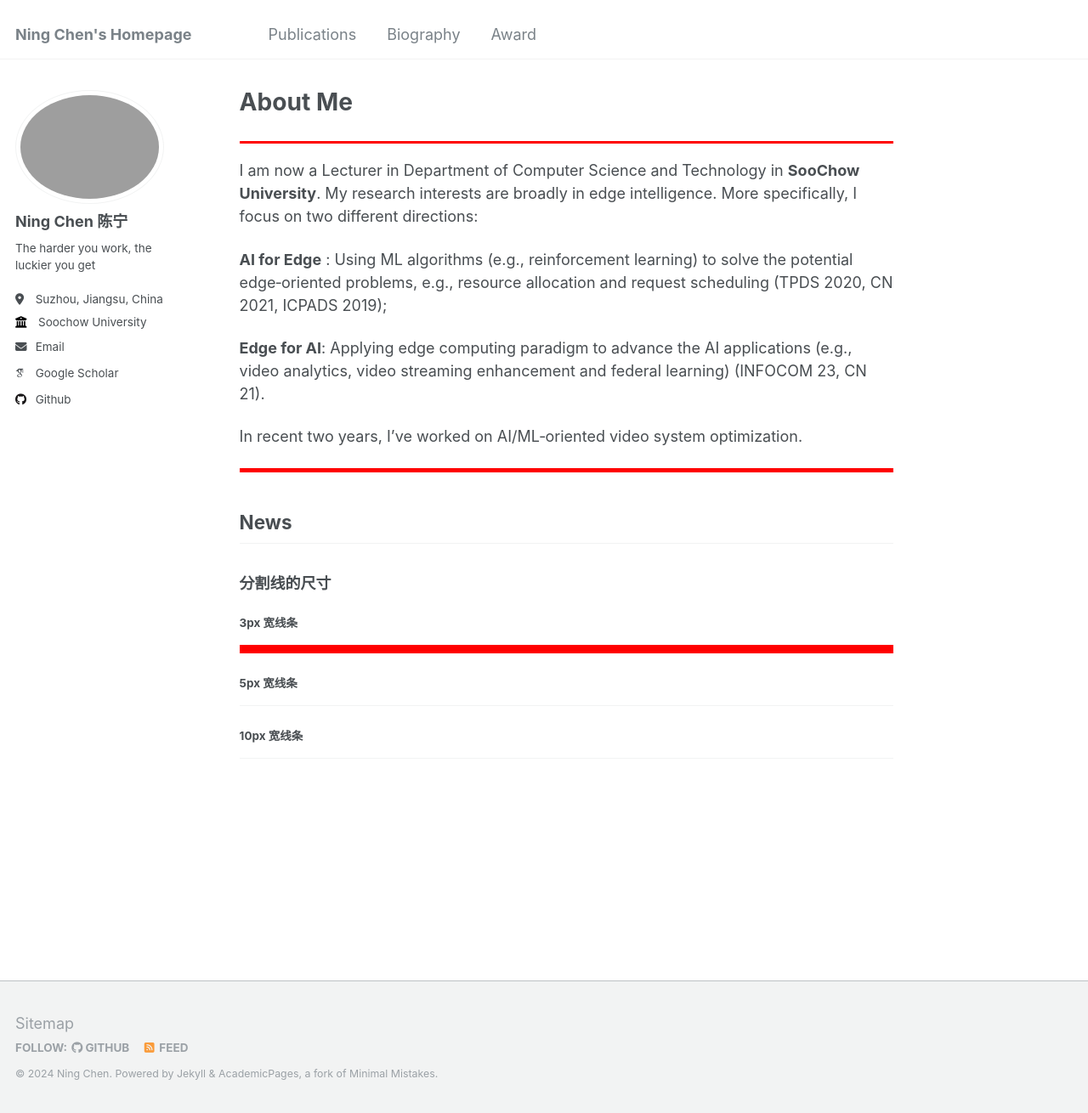
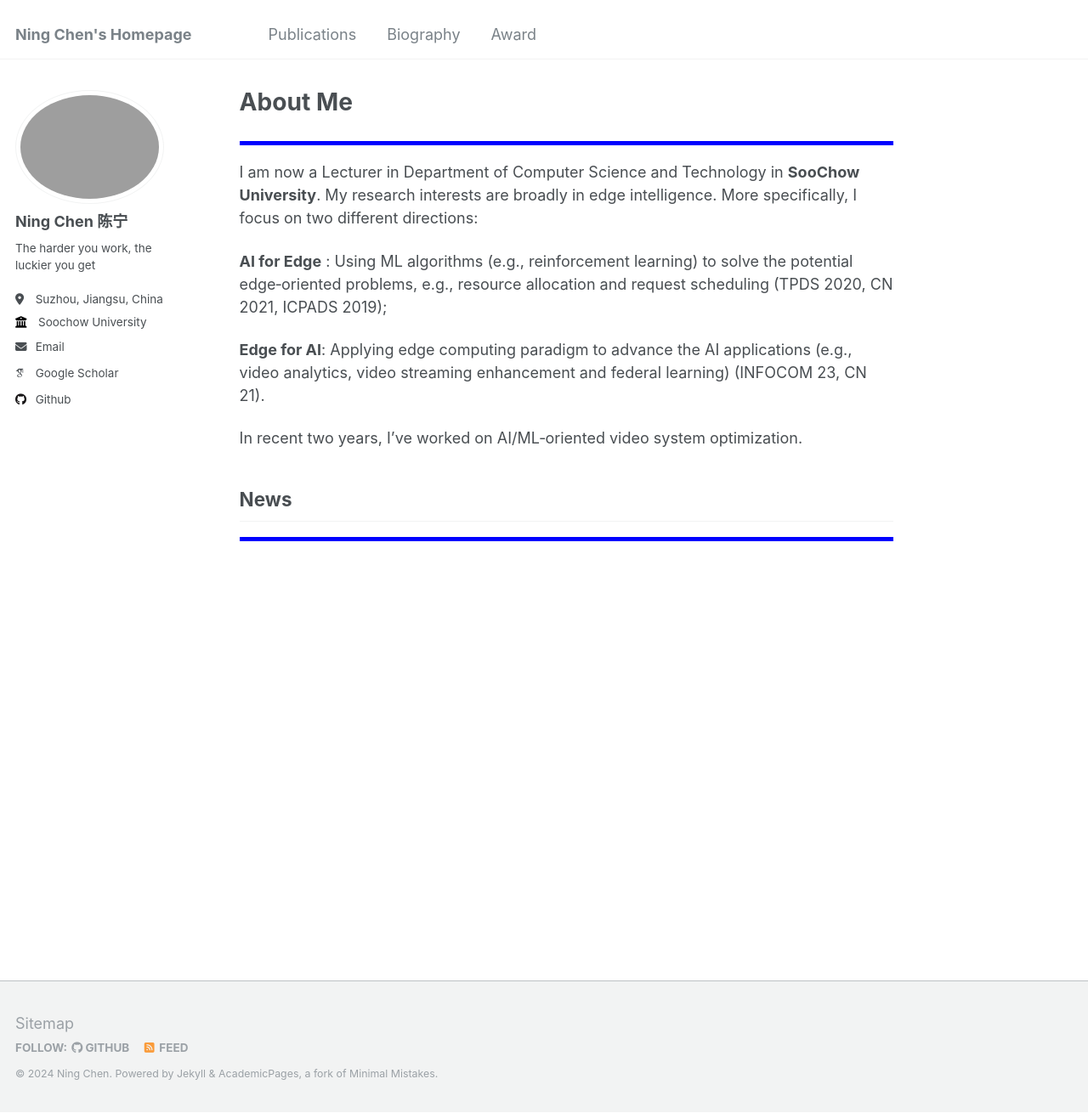
Before and after one commit to nju-cn/nju-cn.github.io, a Jekyll site: the page built from _pages/about.md, in a window 1280 px wide and 1310 px high. Shown: the whole window at 85% size. Built offline with Jekyll 4.4.1, drawn with Linux system fonts in a browser that asks for light colours; some web fonts are replaced.

Commit message:
Merge remote-tracking branch 'origin/master'

```diff
--- a/_pages/about.md
+++ b/_pages/about.md
@@ -6,6 +6,7 @@ redirect_from:
   - /about/
   - /about.html
 ---
+
 ***
 
 I am now a Lecturer in Department of Computer Science and Technology in **SooChow University**. My research interests are broadly in edge intelligence. More specifically, I focus on two different directions:
@@ -16,31 +17,17 @@ I am now a Lecturer in Department of Computer Science and Technology in **SooCho
 
 In recent two years, I’ve worked on AI/ML‑oriented video system optimization.
 
-***
+
 ## __News__
 
-### 分割线的尺寸
-
-#### 3px 宽线条
-___
-
-#### 5px 宽线条
-___
-
-#### 10px 宽线条
-___
-
+***
 <style>
 hr:nth-of-type(1) {
-  border-width: 3px 0 0 0 !important;
-  border-color: red !important;
+  border-width: 5px 0 0 0 !important;
+  border-color: blue !important;
 }
 hr:nth-of-type(2) {
   border-width: 5px 0 0 0 !important;
-  border-color: red !important;
-}
-hr:nth-of-type(3) {
-  border-width: 10px 0 0 0 !important;
-  border-color: red !important;
+  border-color: blue !important;
 }
 </style>
```
